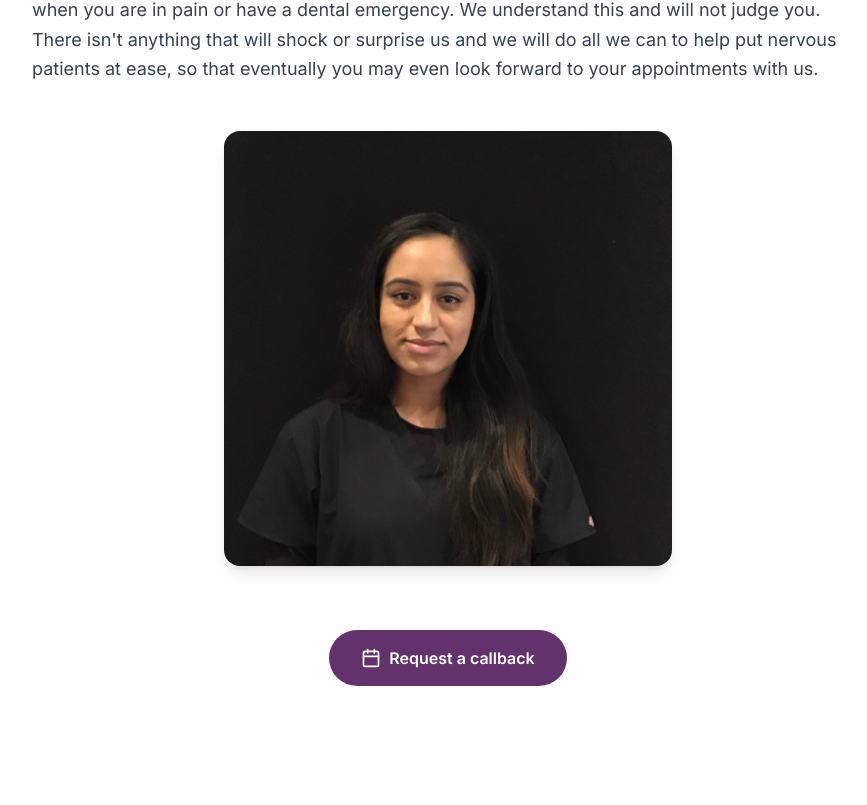
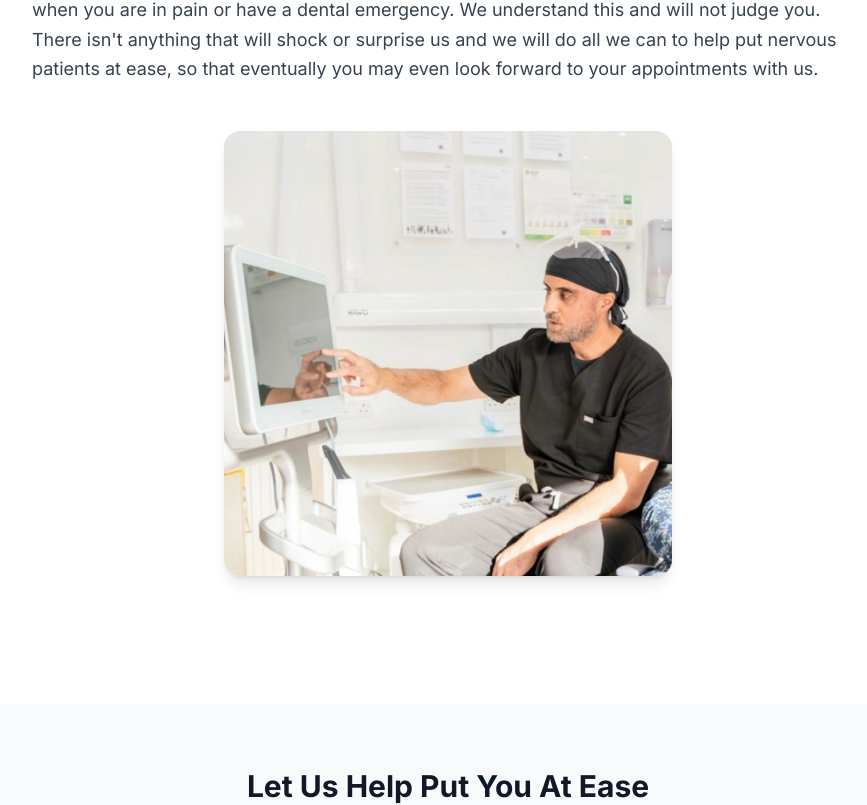
Before and after one commit to Hlo-Admin/coventryroad-original, a React (Vite) app: page /nervous-patients in a window 1280 px wide. Shown: the part 535-1340 px from the top of the page, without its empty margins (192-1059 px from the left). Built offline with nearby package versions, Linux system fonts and the light colour scheme.

Commit message:
Code edited in Lovable Code Editor
Edited UI in Lovable

```diff
--- a/src/pages/NervousPatients.tsx
+++ b/src/pages/NervousPatients.tsx
@@ -39,22 +39,14 @@ const NervousPatients = () => {
           <div className="mb-16">
             <div className="relative overflow-hidden rounded-2xl shadow-lg max-w-md mx-auto">
               <img
-                src="/lovable-uploads/69f725c9-fe56-4589-ba0f-98a1066a2646.png"
+                src="/services/CompositeBonding/composite-bonding.jpeg"
                 alt="Friendly dentist"
                 className="w-full h-auto object-cover"
               />
             </div>
           </div>
 
-          {/* CTA Buttons */}
-          <div className="text-center mb-16">
-            <div className="flex flex-col sm:flex-row gap-4 justify-center">
-              <button className="bg-[#63316b] text-white px-8 py-4 rounded-full font-semibold hover:bg-[#63316b]/90 transition-all duration-300 inline-flex items-center justify-center space-x-2">
-                <Calendar className="w-5 h-5" />
-                <span>Request a callback</span>
-              </button>
-            </div>
-          </div>
+
         </div>
       </section>
 
@@ -113,24 +105,7 @@ const NervousPatients = () => {
       </section>
 
       {/* Final CTA */}
-      <section className="py-16 bg-[#63316b] text-white">
-        <div className="max-w-4xl mx-auto px-4 sm:px-6 lg:px-8 text-center">
-          <h2 className="text-3xl font-bold mb-6">Restore Your Smile with Coventry Road Dental Care</h2>
-          <p className="text-xl mb-8 opacity-90">
-            Take the first step towards overcoming your dental anxiety with our gentle, understanding approach.
-          </p>
-          <div className="flex flex-col sm:flex-row gap-4 justify-center">
-            <button className="bg-white text-[#63316b] px-8 py-4 rounded-full font-semibold hover:bg-gray-100 transition-all duration-300 inline-flex items-center justify-center space-x-2">
-              <Calendar className="w-5 h-5" />
-              <span>Book Appointment</span>
-            </button>
-            <button className="border-2 border-white text-white px-8 py-4 rounded-full font-semibold hover:bg-white hover:text-[#63316b] transition-all duration-300 inline-flex items-center justify-center space-x-2">
-              <Phone className="w-5 h-5" />
-              <span>Call Now</span>
-            </button>
-          </div>
-        </div>
-      </section>
+
 
       <Footer />
     </div>
```
